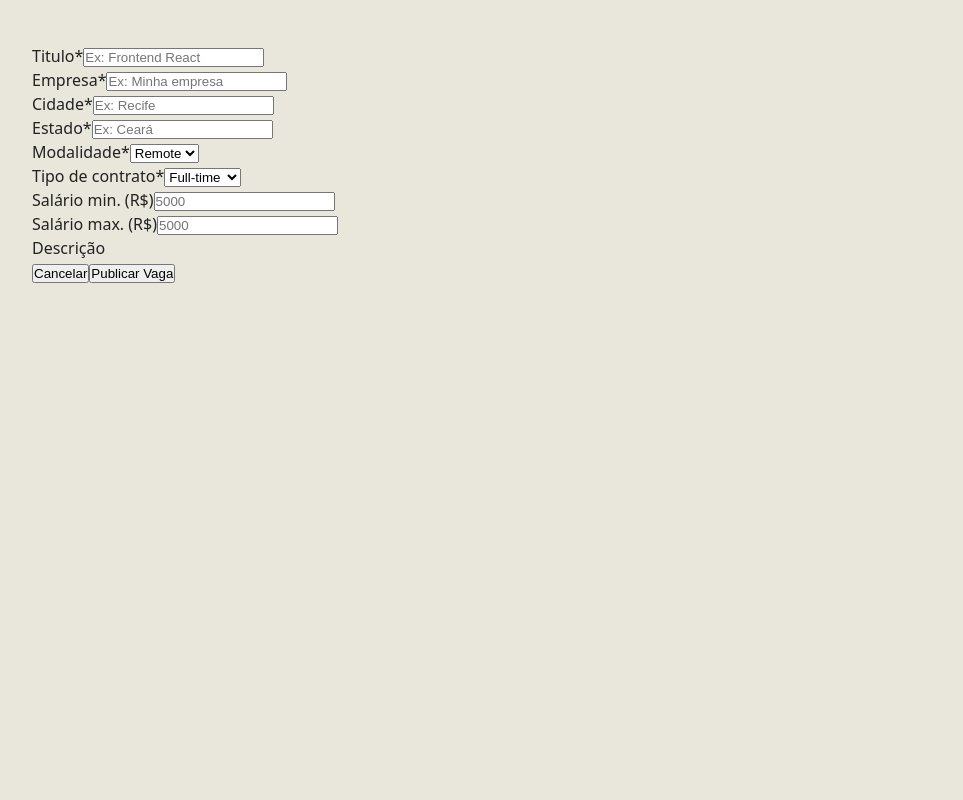
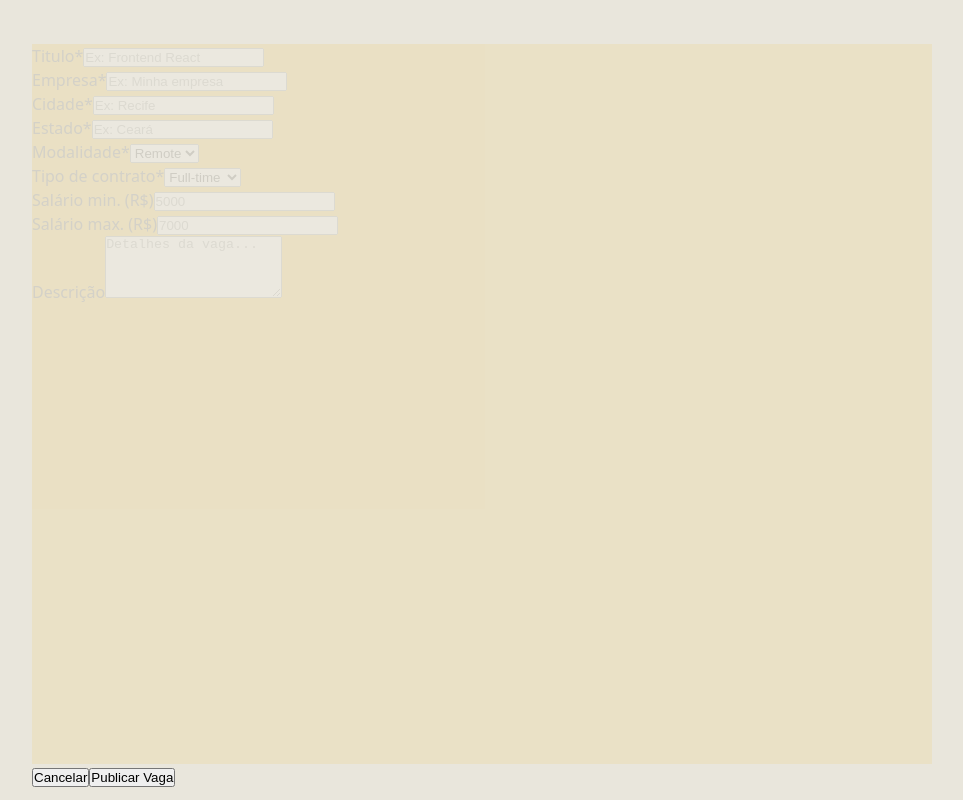
Before and after one commit to tiago-profissional/Vagas-nordestinas, a React (Vite) app: page /create-job in a window 1280 px wide. Shown: the whole page, without its empty margins (24-987 px from the left). Built offline with nearby package versions, Linux system fonts and the light colour scheme.

Commit message:
Atualizcao da pagina de criar trabalho com css

```diff
--- a/src/App.jsx
+++ b/src/App.jsx
@@ -4,6 +4,8 @@ import JobDetail from "./components/JobDetail.jsx";
 import JobList from "./components/JobList.jsx";
 import Navbar from "./components/Navbar.jsx";
 import SearchBar from "./components/SearchBar.jsx";
+
+
 
 const API_URL = "http://localhost:8000/Vagas_Nordestinas/api";
 
--- a/src/components/CreateJob.jsx
+++ b/src/components/CreateJob.jsx
@@ -1,6 +1,8 @@
 import { useState } from "react";
+/*Componentes css*/
+import "../styles/createjob.css";
 
-export default function CreateJob( onCancel  ){
+export default function CreateJob({ onCancel }) {
   const [form, setForm] = useState({
     title: "",
     company: "",
@@ -13,17 +15,24 @@ export default function CreateJob( onCancel  ){
     description: "",
   });
 
-    function setField(name, value){
+  function setField(name, value) {
     setForm((prev) => ({ ...prev, [name]: value }));
   }
 
-    return(
-        <div className="container" style={{ paddingTop: 24}}>
+  function handleSubmit(e) {
+    e.preventDefault();
+    console.log("Form:", form);
+  }
 
-            <form style={{ marginTop: 20, maxWidth: 700 }}>
-                <div className="cj_grid">
+  return (
+    <div className="container" style={{ paddingTop: 24 }}>
+      <form
+        onSubmit={handleSubmit}
+        style={{ marginTop: 20, maxWidth: 700 }}
+      >
+        <div className="cj-grid">
           <div className="cj-field">
-                        <label htmlFor="cj-label">Titulo*</label>
+            <label className="cj-label">Titulo*</label>
             <input
               className="cj-input"
               value={form.title}
@@ -31,40 +40,44 @@ export default function CreateJob( onCancel  ){
               placeholder="Ex: Frontend React"
             />
           </div>
+
           <div className="cj-field">
-                        <label htmlFor="cj-label">Empresa*</label>
+            <label className="cj-label">Empresa*</label>
             <input
               className="cj-input"
               value={form.company}
-                            onChange={(e) => setField("title", e.target.value)}
+              onChange={(e) => setField("company", e.target.value)}
               placeholder="Ex: Minha empresa"
             />
           </div>
 
           <div className="cj-field">
-                        <label htmlFor="cj-label">Cidade*</label>
+            <label className="cj-label">Cidade*</label>
             <input
               className="cj-input"
               value={form.city}
-                            onChange={(e) => setField("title", e.target.value)}
+              onChange={(e) => setField("city", e.target.value)}
               placeholder="Ex: Recife"
             />
           </div>
+
           <div className="cj-field">
-                        <label htmlFor="cj-label">Estado*</label>
+            <label className="cj-label">Estado*</label>
             <input
               className="cj-input"
               value={form.state}
-                            onChange={(e) => setField("title", e.target.value)}
-                            placeholder="Ex: Ceará"/>
+              onChange={(e) => setField("state", e.target.value)}
+              placeholder="Ex: Ceará"
+            />
           </div>
 
           <div className="cj-field">
-                        <label htmlFor="cj.label">Modalidade*</label>
+            <label className="cj-label">Modalidade*</label>
             <select
               className="cj-input"
               value={form.work_mode}
-                        onChange={(e) => setField("work_mode", e.target.value)}>
+              onChange={(e) => setField("work_mode", e.target.value)}
+            >
               <option value="remote">Remote</option>
               <option value="onsite">Onsite</option>
               <option value="hybrid">Hybrid</option>
@@ -72,18 +85,20 @@ export default function CreateJob( onCancel  ){
           </div>
 
           <div className="cj-field">
-                        <label htmlFor="cj-label">Tipo de contrato*</label>
-                        <select className="cj-input"
+            <label className="cj-label">Tipo de contrato*</label>
+            <select
+              className="cj-input"
               value={form.employment_type}
-                        onChange={(e) => setField("employment_type", e.target.value)}>
-                            <option value="full-time">Full-time</option>
-                            <option value="part-time">Part-time</option>
+              onChange={(e) => setField("employment_type", e.target.value)}
+            >
+              <option value="full_time">Full-time</option>
+              <option value="part_time">Part-time</option>
               <option value="pj">PJ</option>
             </select>
           </div>
 
           <div className="cj-field">
-                        <label htmlFor="cj-label">Salário min. (R$)</label>
+            <label className="cj-label">Salário min. (R$)</label>
             <input
               className="cj-input"
               value={form.salary_min}
@@ -93,34 +108,35 @@ export default function CreateJob( onCancel  ){
             />
           </div>
 
-                    <div className="cd-field">
-                        <label htmlFor="cj-label">Salário max. (R$)</label>
+          <div className="cj-field">
+            <label className="cj-label">Salário max. (R$)</label>
             <input
               className="cj-input"
               value={form.salary_max}
               onChange={(e) => setField("salary_max", e.target.value)}
-                            placeholder="5000"
+              placeholder="7000"
               inputMode="numeric"
             />
           </div>
 
           <div className="cj-field cj-field-full">
             <label className="cj-label">Descrição</label>
-                        <div
+            <textarea
               className="cj-textarea"
               value={form.description}
               onChange={(e) => setField("description", e.target.value)}
               placeholder="Detalhes da vaga..."
-                            rows={4}>
-
+              rows={4}
+            />
           </div>
         </div>
 
-                </div>
-            </form>
-
         <div className="cj-actions">
-                <button type="button" className="cj-btn cj-btn-ghost" onClick={onCancel}>
+          <button
+            type="button"
+            className="cj-btn cj-btn-ghost"
+            onClick={onCancel}
+          >
             Cancelar
           </button>
 
@@ -128,8 +144,7 @@ export default function CreateJob( onCancel  ){
             Publicar Vaga
           </button>
         </div>
-
-
+      </form>
     </div>
   );
 }
--- /dev/null
+++ b/src/styles/createjob.css
@@ -0,0 +1,6 @@
+.cj-grid{
+    width: 900px;
+    height: 720px;
+    background-color: #F4B400;
+    opacity: 10%;
+}
```
Lines whose indentation alone changed are shown as unchanged.
